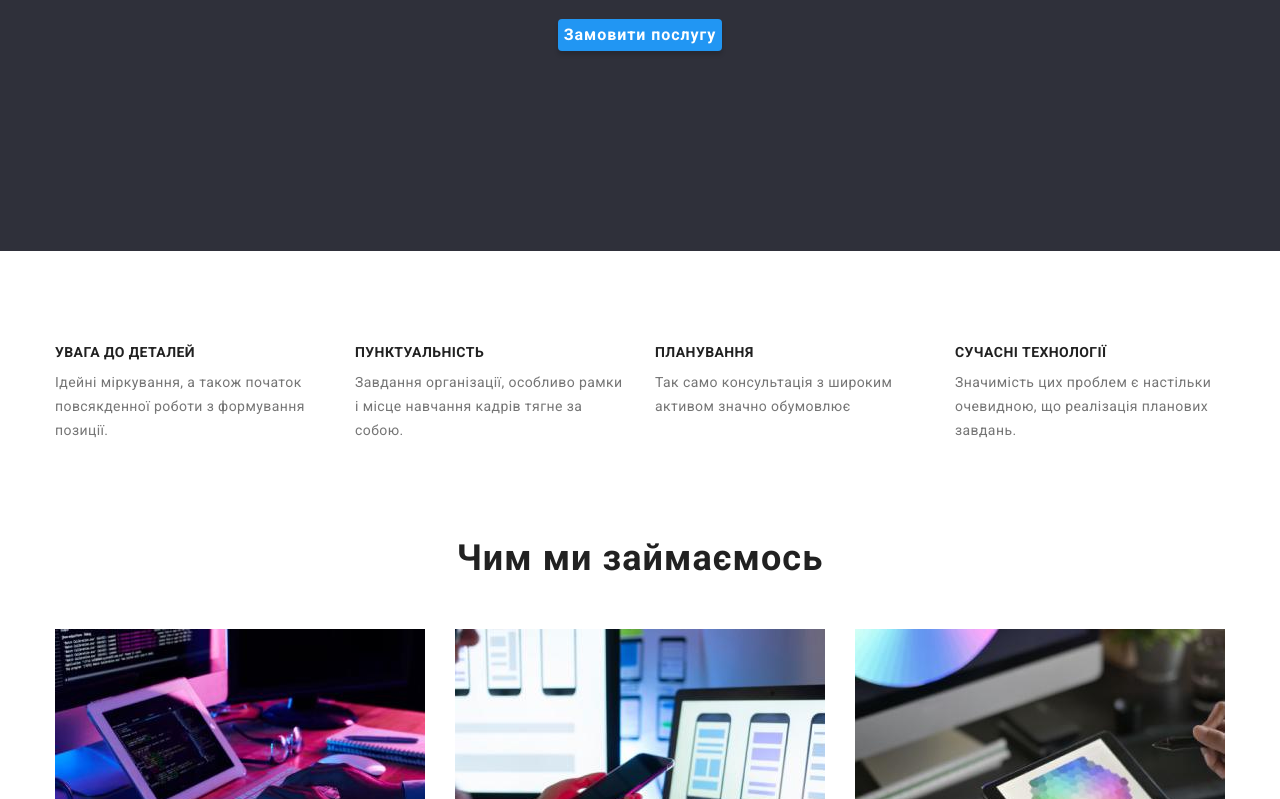
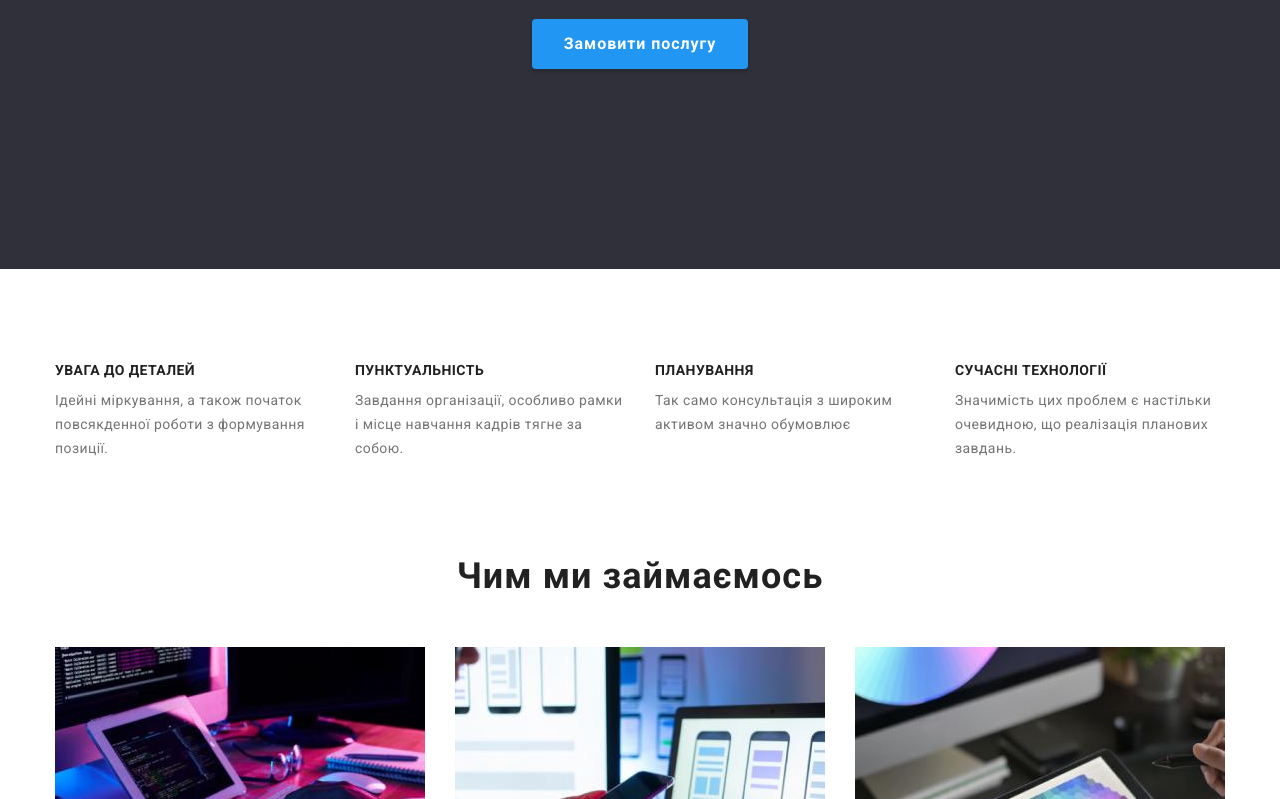
Before and after one commit to AlexVainahii/goit-markup-hw-03, a plain HTML site: page index.html in a window 1280 px wide. Shown: the part 417-1216 px from the top of the page. Drawn offline with Linux system fonts and the light colour scheme.

Commit message:
Update styles.css

```diff
--- a/css/styles.css
+++ b/css/styles.css
@@ -93,7 +93,7 @@ body {
 }
 
 .logo {
-  max-width: 145;
+  max-width: 145px;
   font-family: "Raleway", sans-serif;
   font-weight: 700;
   font-size: 26px;
@@ -151,13 +151,17 @@ body {
 .hero-btn {
   display: block;
   border: none;
-  max-width: 200;
+
   margin: 0 auto;
-  padding: 10px auto;
+  padding-top: 10px;
+  padding-bottom: 10px;
+  padding-right: 32px;
+  padding-left: 32px;
   box-shadow: 0px 4px 4px rgba(0, 0, 0, 0.15);
   border-radius: 4px;
   border: transparent;
 
+  white-space: nowrap;
   font-family: inherit;
   font-style: normal;
   font-weight: 700;
@@ -229,7 +233,7 @@ body {
   flex-basis: calc(100% / 4 - 30px);
   margin-left: 30px;
   padding-bottom: 30px;
-  max-width: 270;
+  max-width: 270px;
   box-shadow: 0px 1px 3px rgba(0, 0, 0, 0.12), 0px 1px 1px rgba(0, 0, 0, 0.14),
     0px 2px 1px rgba(0, 0, 0, 0.2);
   border-radius: 0px 0px 4px 4px;
```
